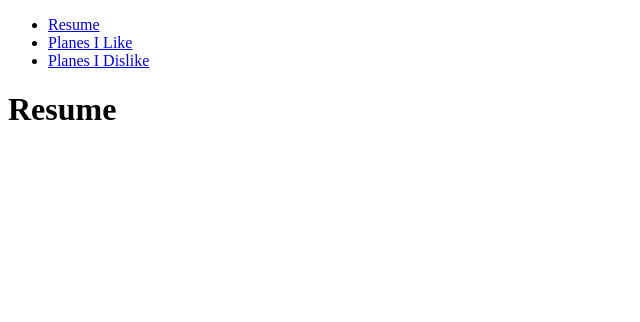
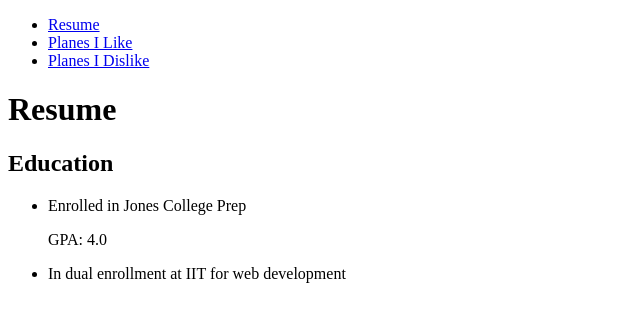
Before and after one commit to Riru312/webdev_project1, a plain HTML site: page index.html in a window 1280 px wide. Shown: the whole page, without its empty margins (0-640 px from the left). Drawn offline with Linux system fonts and the light colour scheme.

Commit message:
adding education to index

```diff
--- a/index.html
+++ b/index.html
@@ -14,5 +14,14 @@
       </ul>
       </nav>
       <h1>Resume</h1>
+	  <h2>Education</h2>
+      <ul>
+        <li>
+		   <p>Enrolled in Jones College Prep</p>
+		   <p>GPA: 4.0</p>
+		</li>
+        <li>In dual enrollment at IIT for web development</li>
+      </ul>
+      <h2></h2>
    </body>
 </html>
```
